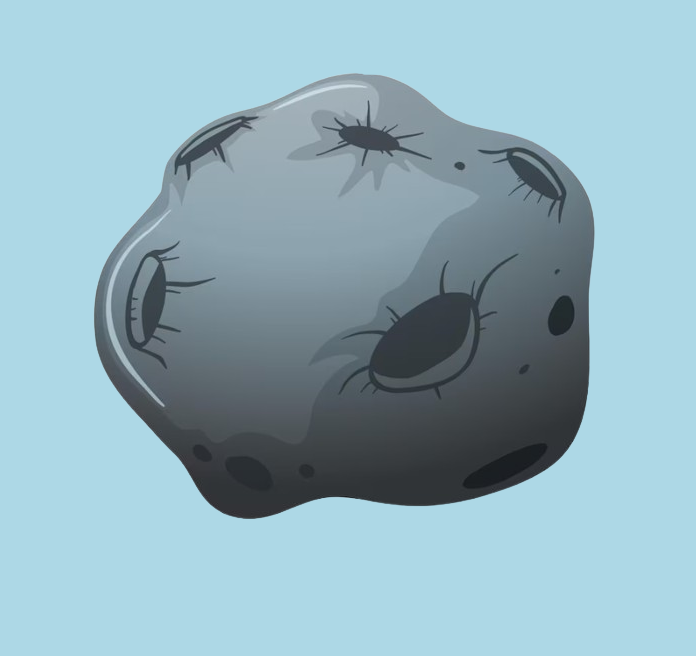
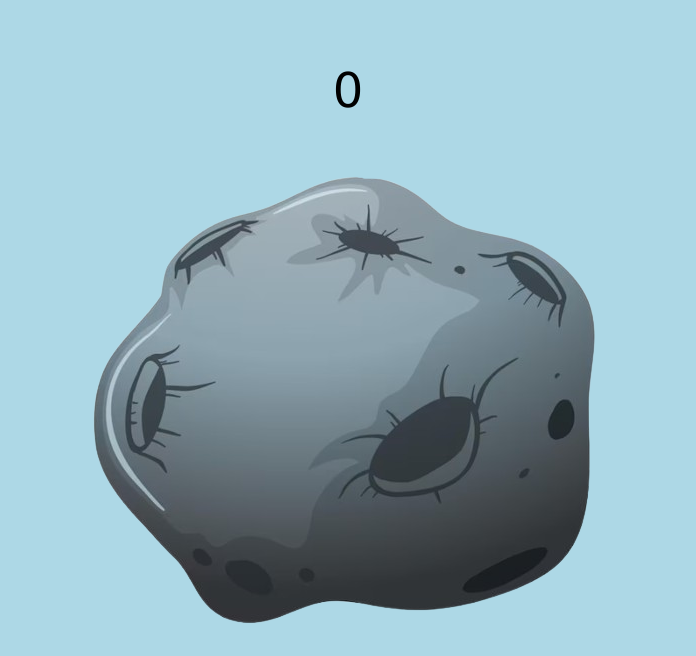
Before and after one commit to VikranthSKSuda/AstroMiner, a plain HTML site: page index.html in a window 1280 px wide. Shown: the part 179-835 px from the top of the page, without its empty margins (292-988 px from the left). Before the commit the page ends 800 px from the top, so only its background shows below. Drawn offline with Linux system fonts and the light colour scheme.

Commit message:
Update index.html

```diff
--- a/index.html
+++ b/index.html
@@ -8,7 +8,9 @@
 </head>
 <body>
     <h1>Astro Miner</h1>
-    <img src="Asteroid.png" alt="Asteroid">
+    <p id="oreCount">0</p>
+    <img class="BaseAsteroidClick" id="BaseAsteroid" src="Asteroid.png" alt="Asteroid">
 
+    <script src="index.js"></script>
 </body>
 </html>
```
